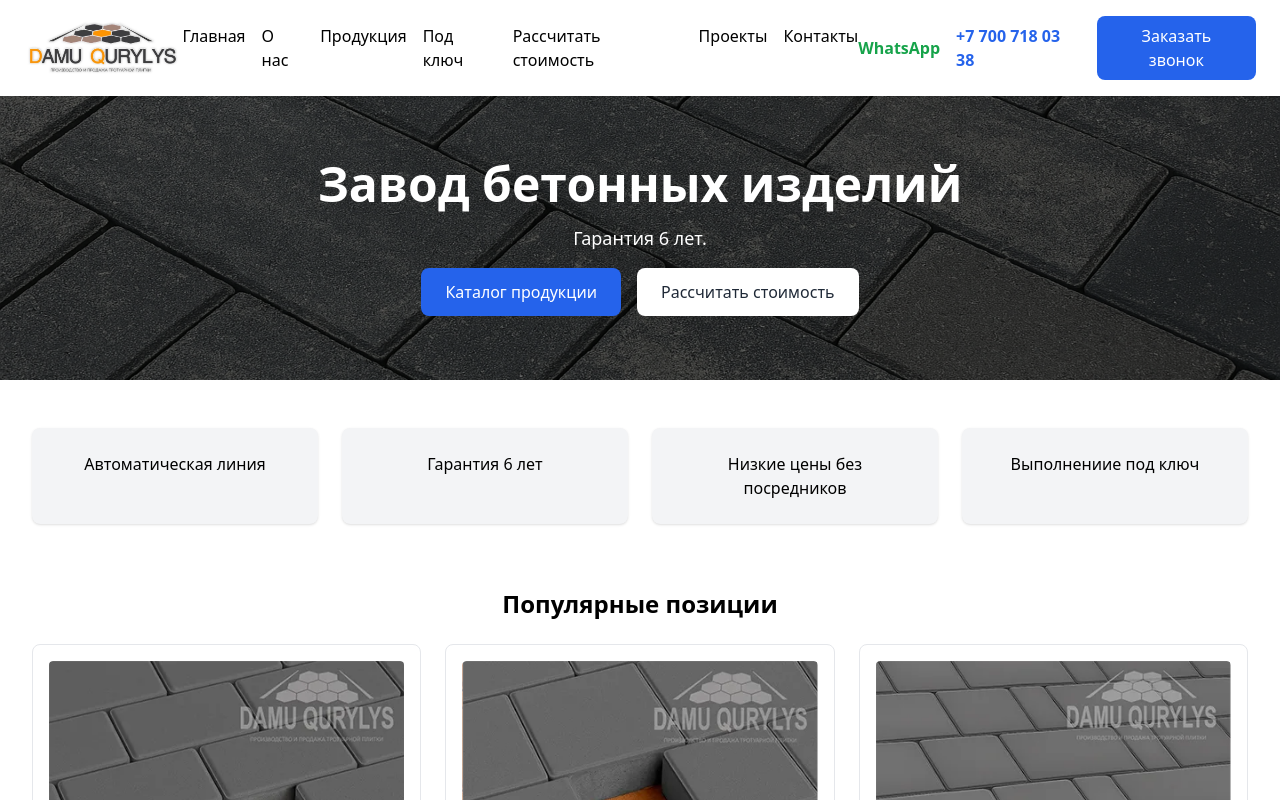
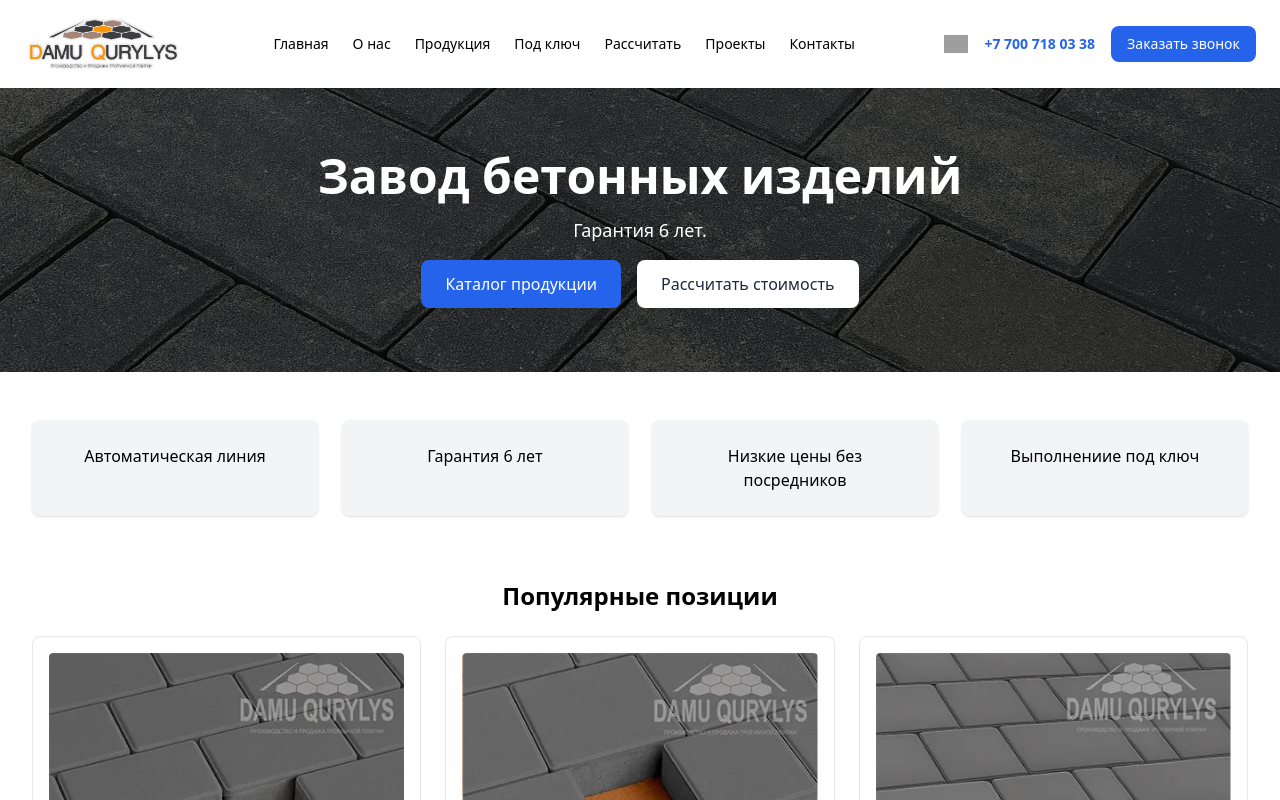
Before and after one commit to DamuQurylys/Damuzavod, a Next.js app: page / in a window 1280 px wide. Shown: the top 800 px of the page. Built offline with nearby package versions, Linux system fonts and the light colour scheme; grey boxes are pictures that could not be loaded.

Commit message:
fix: адаптирован Header для мобилки

```diff
--- a/src/components/Header.tsx
+++ b/src/components/Header.tsx
@@ -1,27 +1,83 @@
 // src/components/Header.tsx
+'use client';
+
+import { useState } from 'react';
 import Image from 'next/image';
 import Link from 'next/link';
 
 export default function Header() {
+  const [open, setOpen] = useState(false);
+
   return (
-    <header className="bg-white shadow py-4 px-6 flex justify-between items-center sticky top-0 z-50">
-      <Link href="/">
-        <Image src="/logo.png" alt="Damu Qurylys" width={160} height={60} priority />
+    <header className="bg-white shadow py-3 px-4 sm:px-6 sticky top-0 z-50">
+      <div className="flex justify-between items-center">
+        {/* Логотип */}
+        <Link href="/" className="flex items-center">
+          <Image
+            src="/logo.png"
+            alt="Damu Qurylys — тротуарная плитка и бетонные изделия"
+            width={160}
+            height={60}
+            priority
+          />
         </Link>
-      <nav className="space-x-4 hidden md:flex">
+
+        {/* Навигация на десктопе */}
+        <nav className="hidden md:flex items-center space-x-6 text-sm font-medium">
           <Link href="/">Главная</Link>
           <Link href="/about">О нас</Link>
           <Link href="/catalog">Продукция</Link>
           <Link href="/turnkey">Под ключ</Link>
-        <Link href="/calculate">Рассчитать стоимость</Link>
+          <Link href="/calculate">Рассчитать</Link>
           <Link href="/projects">Проекты</Link>
           <Link href="/contacts">Контакты</Link>
         </nav>
-      <div className="flex items-center space-x-4">
-        <a href="https://wa.me/77001234567" target="_blank" rel="noopener noreferrer" className="text-green-600 font-semibold">WhatsApp</a>
-        <a href="tel:+77001234567" className="font-semibold text-blue-600">+7 700 718 03 38</a>
-        <button className="bg-blue-600 text-white py-2 px-4 rounded-lg hidden md:block">Заказать звонок</button>
+
+        {/* Контакты на десктопе */}
+        <div className="hidden md:flex items-center space-x-4">
+          <a href="https://wa.me/77001234567" target="_blank" rel="noopener noreferrer" aria-label="WhatsApp">
+            <Image src="/icons/whatsapp.svg" alt="WhatsApp" width={24} height={24} />
+          </a>
+          <a href="tel:+77001234567" className="text-blue-600 font-semibold text-sm">+7 700 718 03 38</a>
+          <button className="bg-blue-600 text-white px-4 py-2 rounded-lg text-sm font-medium hover:bg-blue-700 transition">
+            Заказать звонок
+          </button>
         </div>
+
+        {/* Бургер на мобилке */}
+        <button onClick={() => setOpen(!open)} className="md:hidden">
+          <Image
+            src={open ? '/icons/close.svg' : '/icons/menu.svg'}
+            alt={open ? 'Закрыть меню' : 'Открыть меню'}
+            width={28}
+            height={28}
+          />
+        </button>
+      </div>
+
+      {/* Мобильное меню */}
+      {open && (
+        <div className="md:hidden mt-4 space-y-4 text-sm font-medium">
+          <Link href="/" onClick={() => setOpen(false)}>Главная</Link>
+          <Link href="/about" onClick={() => setOpen(false)}>О нас</Link>
+          <Link href="/catalog" onClick={() => setOpen(false)}>Продукция</Link>
+          <Link href="/turnkey" onClick={() => setOpen(false)}>Под ключ</Link>
+          <Link href="/calculate" onClick={() => setOpen(false)}>Рассчитать</Link>
+          <Link href="/projects" onClick={() => setOpen(false)}>Проекты</Link>
+          <Link href="/contacts" onClick={() => setOpen(false)}>Контакты</Link>
+          <div className="flex gap-4 pt-2">
+            <a href="https://wa.me/77001234567" aria-label="WhatsApp">
+              <Image src="/icons/whatsapp.svg" alt="WhatsApp" width={20} height={20} />
+            </a>
+            <a href="https://t.me/damu_qurylys" aria-label="Telegram">
+              <Image src="/icons/telegram.svg" alt="Telegram" width={20} height={20} />
+            </a>
+            <a href="https://instagram.com/damu_qurylys" aria-label="Instagram">
+              <Image src="/icons/instagram.svg" alt="Instagram" width={20} height={20} />
+            </a>
+          </div>
+        </div>
+      )}
     </header>
   );
 }
```
Lines whose indentation alone changed are shown as unchanged.
